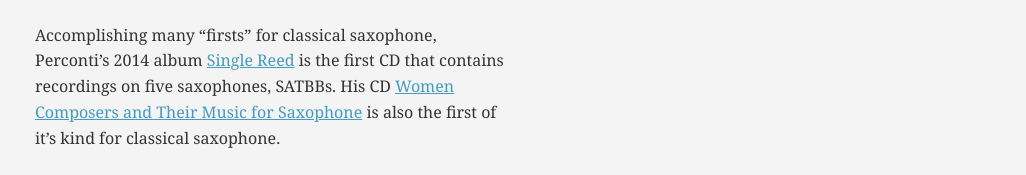
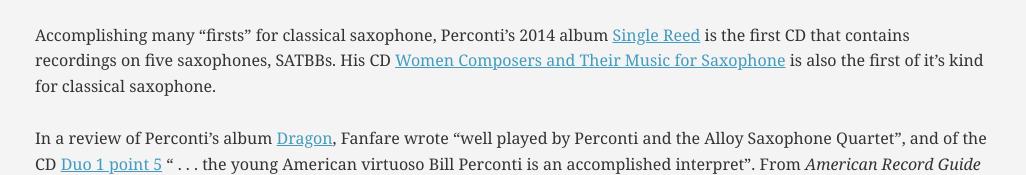
Before and after one commit to billperconti/billperconti.github.io, a plain HTML site: page index.html in a window 1280 px wide. Shown: the part 904-1079 px from the top of the page, without its empty margins (125-1151 px from the left). Drawn offline with Linux system fonts and the light colour scheme.

Commit message:
more styling changes

```diff
--- a/index.html
+++ b/index.html
@@ -48,7 +48,7 @@
                             <p>As a classical saxophonist, Perconti and his numerous recordings have made a substantial contribution to the profession. Bill Perconti has recorded over 30 world-premiers on 13 recordings since 1994 as a soloist and leader of the <i>Alloy Saxophone Quartet, the LCSC Chamber Players</i>, and the <i>Idaho Saxophone Trio</i>.  Perconti’s six solo/ensemble CDs are with the leading independent record companies Albany, Centaur, and Crystal Records.  Perconti also contributed to six volumes on the Arizona University Recording series <i>America’s Millennium Tribute to Adolphe Sax</i> and to <i>Volume IX of The Chamber Music of Nancy Van de Vate</i> on Vienna Modern Masters Recordings.  </p>
 
                             <p>He has recorded with pianists James March (Morningside College, IA) and Kay Zavislak (Western Washington U.), guitarists James Reid (U. of Idaho) and Paul Grove (Gonzaga U.), vocalist Martha Sheil (U. of MI), bassist Pat McNally (Spokane Symphony), and the U. of Iowa Brass Quintet.  Currently Perconti is soprano saxophonist with the Pacific NW-based <i>Alloy Saxophone Quartet</i> that includes professional saxophonists Sean Fredenburg, Duke Sullivan, and Erik Steighner.</p>
-                            <p>Accomplishing many “firsts” for classical saxophone, Perconti’s 2014 album <a href="http://www.amazon.com/Single-Reed-William-Perconti/dp/B00OA389LK">Single Reed</a> is the first CD that contains recordings on five saxophones, SATBBs.  His CD <a href="http://www.allmusic.com/album/women-composers-and-their-music-for-saxophone-mw0002500896">Women Composers and Their Music for Saxophone</a> is also the first of it’s kind for classical saxophone.</p>
+                            <p style="max-width: 70em"> Accomplishing many “firsts” for classical saxophone, Perconti’s 2014 album <a href="http://www.amazon.com/Single-Reed-William-Perconti/dp/B00OA389LK">Single Reed</a> is the first CD that contains recordings on five saxophones, SATBBs.  His CD <a href="http://www.allmusic.com/album/women-composers-and-their-music-for-saxophone-mw0002500896">Women Composers and Their Music for Saxophone</a> is also the first of it’s kind for classical saxophone.</p>
                             <p style="max-width: 70em">In a review of Perconti’s album <a href="http://www.amazon.com/Dragon-William-Perconti/dp/B00F3BR0KO">Dragon</a>, Fanfare wrote “well played by Perconti and the Alloy Saxophone Quartet”, and of the CD <a href="http://www.allmusic.com/album/alto-saxophone-duo-1-point-5-mw0000930162">Duo 1 point 5</a> “ . . . the young American virtuoso Bill Perconti is an accomplished interpret”.  From <i>American Record Guide</i> “I would be happy to spend an evening in the concert hall with Bill Perconti.”  The <i>Bossak-Heilbron Foundation</i>, the <i>Idaho Commission on the Arts</i> (with pianist Kay Zavislak), <i>Lewis-Clark State College</i>, the <i>Massachusetts Institute of Technology</i> (with composer Elena Ruehr), the <i>National Endowment for the Arts</i>, and the <i>Washington Artists Trust</i> have provided grants for his recordings.</p>
                             <p style="max-width: 70em">Perconti’s performing career spans 14 states nationwide (USA), Canada, and Japan, including among other guest recitals the U. of Illinois Champaign-Urbana and the U. of Wisconsin-Madison.  Academic performances include solos at state, regional, and national meetings of the <i>North American Saxophone Alliance</i> and the <i>World Saxophone Congress</i> (Tokyo).  Perconti is also a two-time winner of Outstanding Soloist Certificates at the Hampton Jazz Festival, where the LCSC Band under Perconti’s direction was also a nine-time winner of <i>Outstanding Band</i> and <i>Adjudicator’s Choice</i> awards.</p>
                             <p style="max-width: 70em">Perconti has arranged over fifty works for saxophone solo and ensembles.  Twenty are published with <i>Advance Music/Schott</i> (Germany) and <i>Northeast Music Publications/Roncorp</i> (New Jersey).  The <i>Instrumentalist</i> (with Ron Tyree), the <i>Saxophone Journal</i>, and the <i>NACWPI Journal</i> have published his articles.</p>
```
